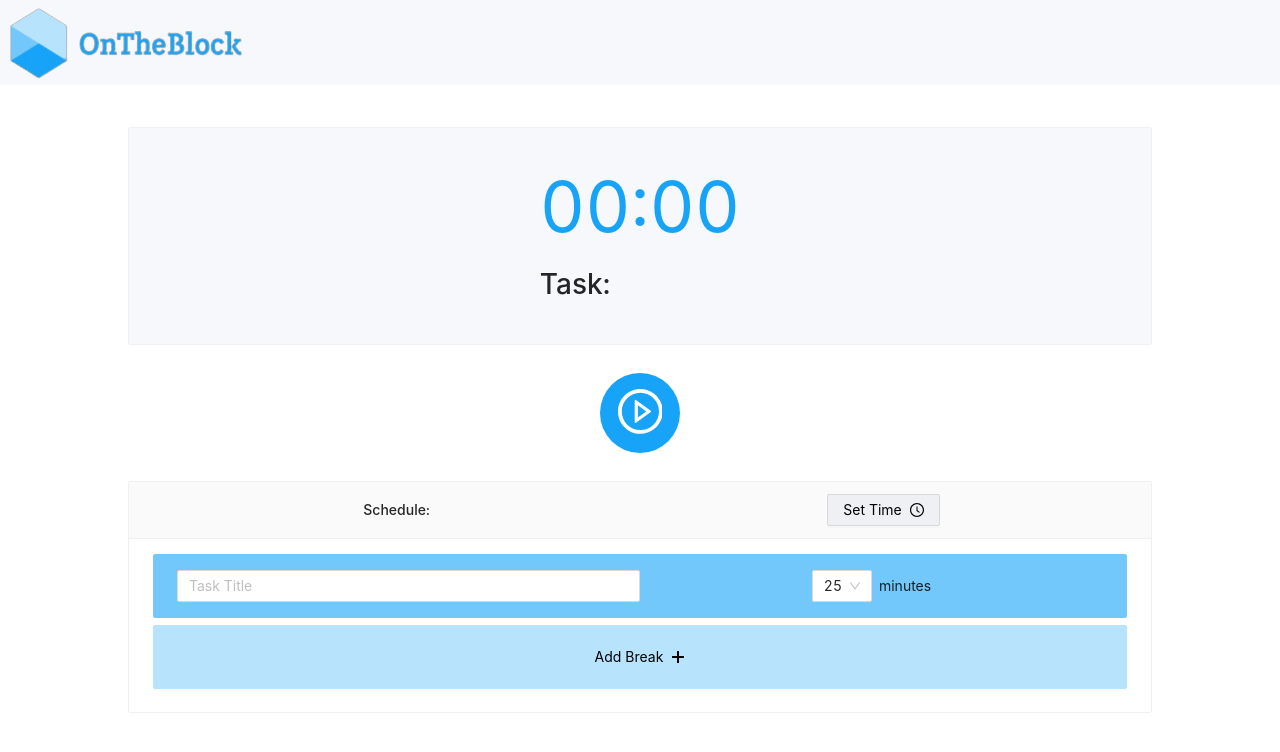
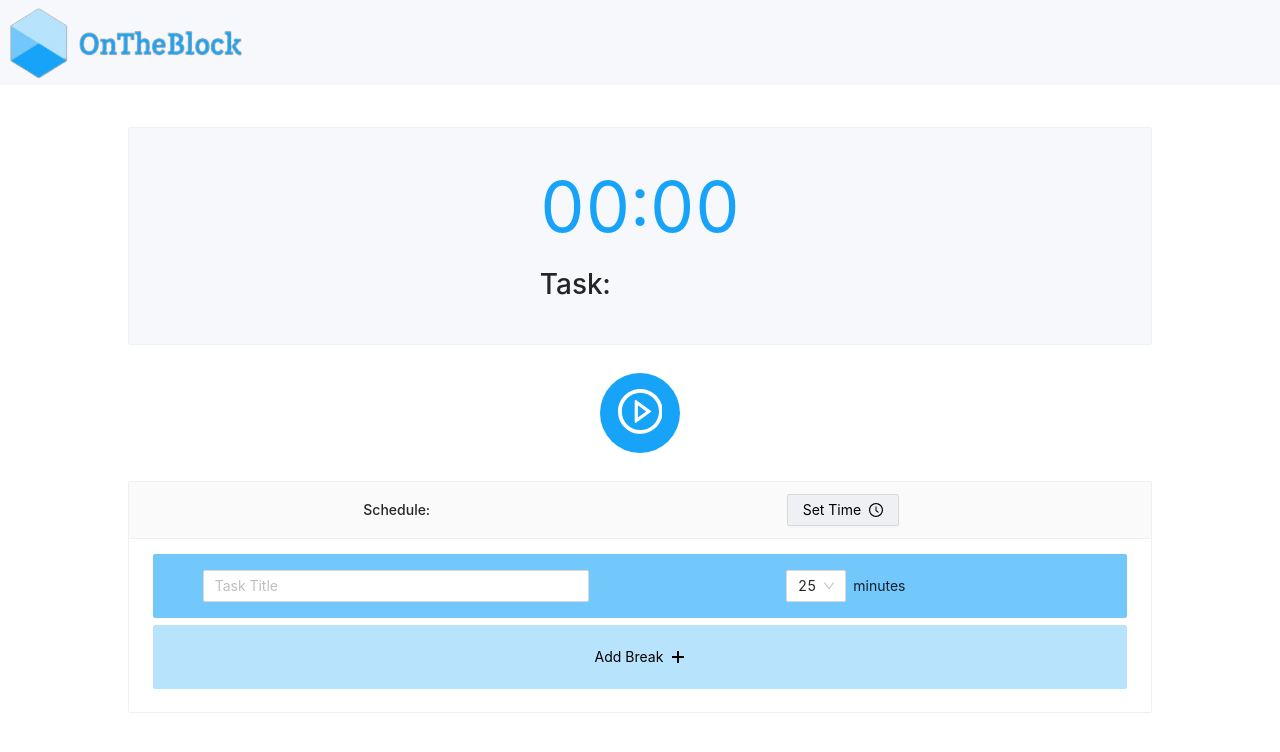
Before and after one commit to BigBlackLab19/otb-antd, a React (Create React App) app: page / in a window 1280 px wide. Both pictures are taken after a click on the button "Add Task". Shown: the top 752 px of the page. Built offline with nearby package versions, Linux system fonts and the light colour scheme.

Commit message:
Change column size to make the alignment consistent

```diff
--- a/src/components/Task.js
+++ b/src/components/Task.js
@@ -1,5 +1,6 @@
 import React, { useState, useEffect } from "react";
 import { Card, Row, Col, Input, Select } from "antd";
+
 import styled from "styled-components";
 import TaskDisplay from "./TaskDisplay";
 
@@ -22,7 +23,7 @@ function Task({
     <ParentContainer>
       <CardContainer>
         <RowContainer>
-          <Col span={12}>
+          <Col span={10}>
             <Input
               placeholder="Task Title"
               value={titleChange}
--- a/src/components/TaskContainer.js
+++ b/src/components/TaskContainer.js
@@ -118,7 +118,7 @@ function TaskContainer(props) {
           title={
             <Row>
               <Column span={12}>Schedule:</Column>
-              <Column span={12}>{timeInput}</Column>
+              <Column span={10}>{timeInput}</Column>
             </Row>
           }
           type="inner"
--- a/src/components/TaskDisplay.js
+++ b/src/components/TaskDisplay.js
@@ -1,5 +1,5 @@
 import React from "react";
-import { Card, Row, Col } from "antd";
+import { Card, Row, Col, Button } from "antd";
 import styled from "styled-components";
 
 function TaskDisplay({ task }) {
@@ -10,7 +10,7 @@ function TaskDisplay({ task }) {
       <CardContainer>
         <Row>
           <Column span={12}>{title}</Column>
-          <SelectMinutesColumn span={12}>
+          <SelectMinutesColumn span={10}>
             <breakOption />
             <MinutesLabel> {duration} minutes</MinutesLabel>
           </SelectMinutesColumn>
```
